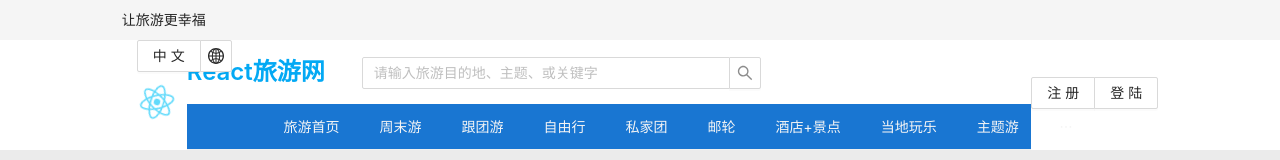
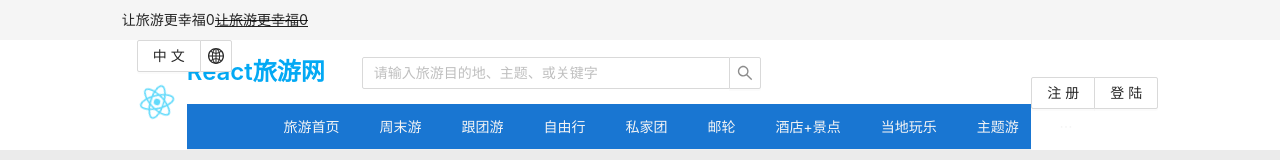
Before and after one commit to wangnanping/ts-width-react, a React (Create React App) app: page / in a window 1280 px wide. Shown: the top 160 px of the page. Built offline with nearby package versions, Linux system fonts and the light colour scheme.

Commit message:
缓存变量

```diff
--- a/src/components/header/Header.class.tsx
+++ b/src/components/header/Header.class.tsx
@@ -5,9 +5,11 @@ import { Layout, Typography, Input, Menu, Button, Dropdown } from 'antd'
 import { GlobalOutlined } from '@ant-design/icons'
 import { withRouter, RouteComponentProps } from 'react-router-dom'
 import store from '../../redux/store'
-import { LanguageState,change_language } from '../../redux/languageReducer'
-
-interface State extends LanguageState {}
+import { LanguageState, change_language } from '../../redux/languageReducer'
+import Storage, { StorageType } from '../../handle'
+interface State extends LanguageState {
+  updataVal: number
+}
 
 class HeaderComponnet extends React.Component<RouteComponentProps, State> {
   constructor (props) {
@@ -15,7 +17,8 @@ class HeaderComponnet extends React.Component<RouteComponentProps, State> {
     const storeState = store.getState()
     this.state = {
       language: storeState.language,
-      languageList: storeState.languageList
+      languageList: storeState.languageList,
+      updataVal: 0
     }
     // 订阅
     store.subscribe(this.handleStoreChange)
@@ -30,6 +33,8 @@ class HeaderComponnet extends React.Component<RouteComponentProps, State> {
 
   menuClickHandler = e => {
     console.log(e)
+    let locationStorage = Storage.getInstence() as StorageType
+    console.log(locationStorage.getStorage('name'))
     // 通过store来更新数据操作
     const action = {
       type: 'CHANGE_LANGUAGE',
@@ -37,15 +42,33 @@ class HeaderComponnet extends React.Component<RouteComponentProps, State> {
     }
     store.dispatch(change_language(action)) // 在reducer中的action获取到当前组件传入action
   }
+  componentDidUpdate (props, state) {
+    // 数据更新
+    console.log(state)
+  }
+
+  setUpdataVal = () => {
+    let newupdataVal = this.state.updataVal
+    this.setState({
+      updataVal: ++newupdataVal
+    })
+    console.log(this.state.updataVal)
+    let locationStorage = Storage.getInstence() as StorageType
+    locationStorage.setStorage('name', 123)
+  }
 
   render () {
     const { history } = this.props
+    const { updataVal } = this.state
     return (
       <div className={styles['app-header']}>
         {/* top-header */}
         <div className={styles['top-header']}>
           <div className={styles.inner}>
-            <Typography.Text>让旅游更幸福</Typography.Text>
+            <span onClick={this.setUpdataVal}>让旅游更幸福{updataVal}</span>
+            <Typography.Text delete underline>
+              让旅游更幸福{updataVal}
+            </Typography.Text>
             <Dropdown.Button
               style={{ marginLeft: 15 }}
               overlay={
--- /dev/null
+++ b/src/handle.ts
@@ -0,0 +1,53 @@
+/**
+ * @interface StorageType
+ * @method  setStorage -设置变量
+ * @method  getStorage -获取变量
+ */
+export interface StorageType {
+  setStorage: (keyName: string, keyValue: any) => void
+  getStorage: (keyName: string) => void
+}
+
+/**
+ * @Class Storage -单例模式缓存变量
+ */
+export default class Storage implements StorageType {
+
+ /**
+  * @class Storage
+  * @instance
+  * @methods getInstence -初始化
+  */
+  public static getInstence = (function () {
+    let _instence = new Object;
+    return () => {
+      if (Object.keys(_instence).length == 0) {
+        _instence = new Storage()
+      }
+      return _instence
+    }
+  })()
+
+
+/**
+  * @class Storage
+  * @instance
+  * @methods setStorage -设置参数
+  * @param {string} keyName -存储名称
+  * @param {any} keyValue -存储参数
+  */
+  public  setStorage = (keyName: string, keyValue:any) => {
+    this[keyName] = keyValue
+  }
+
+
+ /**
+  * @class Storage
+  * @instance
+  * @methods getStorage -获取参数
+  * @param {string} keyName -存储名称
+  */
+  public  getStorage = (keyName: string) => {
+    return this[keyName]
+  }
+}
```
Also changed, not shown: 1 other file (tests, documents, lock files or other folders).
